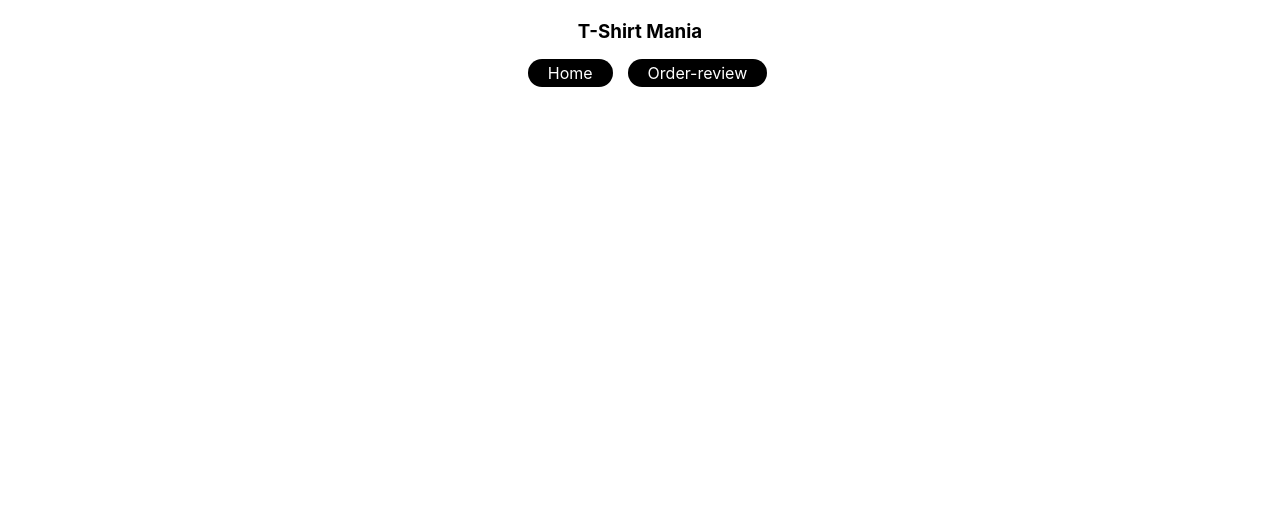
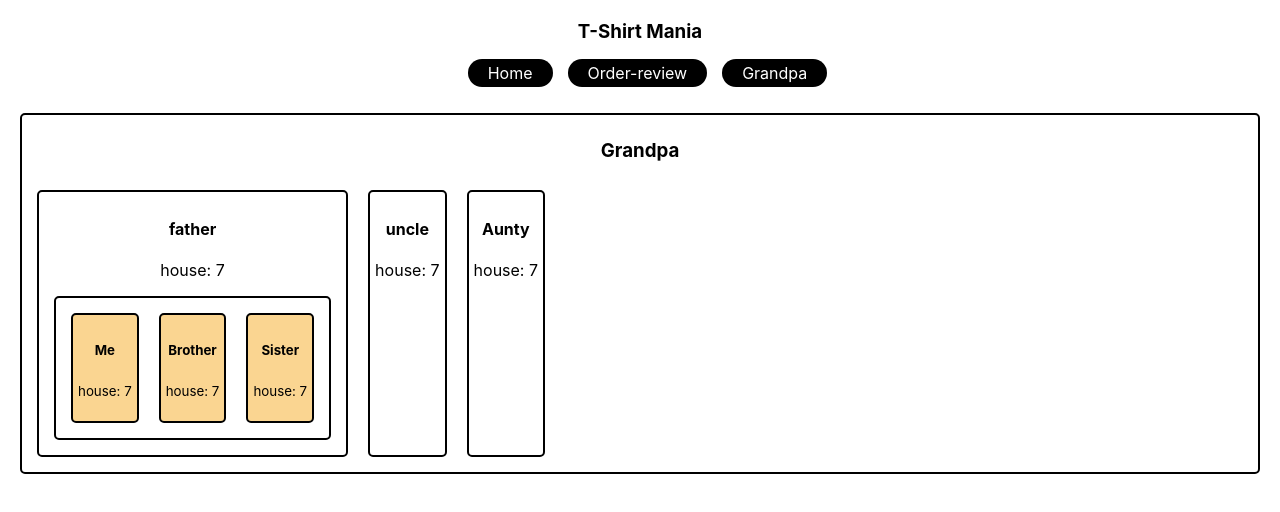
Before and after one commit to 665-stack/tshirt-mania, a React (Create React App) app: page /grandpa in a window 1280 px wide. Shown: the top 512 px of the page. Built offline with nearby package versions, Linux system fonts and the light colour scheme.

Commit message:
Grandfather Create a Family Tree and share same data

```diff
--- a/src/App.js
+++ b/src/App.js
@@ -1,6 +1,7 @@
 
 import { Route, Routes } from 'react-router-dom';
 import './App.css';
+import Grandpa from './Components/Grandpa/Grandpa';
 import Header from './Components/Header/Header';
 import Home from './Components/Home/Home'
 import OrderReview from './Components/OrderReview/OrderReview'
@@ -9,9 +10,15 @@ function App() {
   return (
     <div className="App">
       <Header></Header>
+
       <Routes>
+
         <Route path='/' element={<Home></Home>}></Route>
+
         <Route path='/order-review' element={<OrderReview></OrderReview>}></Route>
+
+        <Route path='/grandpa' element={<Grandpa></Grandpa>}></Route>
+
       </Routes >
 
     </div >
--- /dev/null
+++ b/src/Components/Aunty/Aunty.js
@@ -0,0 +1,12 @@
+import React from 'react';
+
+const Aunty = ({ house }) => {
+    return (
+        <div>
+            <h4>Aunty</h4>
+            <p>house: {house}</p>
+        </div>
+    );
+};
+
+export default Aunty;
--- /dev/null
+++ b/src/Components/Brother/Brother.js
@@ -0,0 +1,13 @@
+import React from 'react';
+
+const Brother = ({ house }) => {
+    return (
+        <div>
+            <h5>Brother</h5>
+            <p><small>house: {house}</small></p>
+
+        </div>
+    );
+};
+
+export default Brother;
--- /dev/null
+++ b/src/Components/Father/Father.css
@@ -0,0 +1,9 @@
+.fathers-children {
+    border: none;
+    display: flex;
+}
+
+.fathers-children div {
+    background-color: rgba(243, 163, 13, 0.45);
+    padding: 0px 20px;
+}
--- /dev/null
+++ b/src/Components/Father/Father.js
@@ -0,0 +1,21 @@
+import React from 'react';
+import './Father.css'
+import Brother from '../Brother/Brother';
+import Myself from '../Myself/Myself';
+import Sister from '../Sister/Sister';
+
+const Father = ({ house }) => {
+    return (
+        <div className='father'>
+            <h4>father</h4>
+            <p>house: {house}</p>
+            <div className='fathers-children'>
+                <Myself house={house}></Myself>
+                <Brother house={house}></Brother>
+                <Sister house={house}></Sister>
+            </div>
+        </div>
+    );
+};
+
+export default Father;
--- /dev/null
+++ b/src/Components/Grandpa/Grandpa.css
@@ -0,0 +1,20 @@
+.grandpa {
+
+    border: 2px solid black;
+    border-radius: 5px;
+    margin: 30px 20px 20px 20px;
+    padding: 5px;
+}
+
+
+.grandpas-children {
+    display: flex;
+
+}
+
+.grandpas-children div {
+    border: 2px solid black;
+    border-radius: 5px;
+    margin: 10px;
+    padding: 5px;
+}
--- /dev/null
+++ b/src/Components/Grandpa/Grandpa.js
@@ -0,0 +1,26 @@
+import React from 'react';
+import Aunty from '../Aunty/Aunty';
+import Father from '../Father/Father';
+import Uncle from '../Uncle/Uncle';
+import './Grandpa.css'
+
+
+
+
+const Grandpa = () => {
+    // akhane grandpa er 7 ta house ace. akhone jodi tar chelemeye der shegulo dite chai. taile props
+    const house = 7;
+    return (
+        <div className='grandpa'>
+            <h3>Grandpa</h3>
+            <div className='grandpas-children'>
+                <Father house={house}></Father>
+                <Uncle house={house}></Uncle>
+                <Aunty house={house}></Aunty>
+            </div>
+
+        </div>
+    );
+};
+
+export default Grandpa;
--- a/src/Components/Header/Header.js
+++ b/src/Components/Header/Header.js
@@ -9,6 +9,7 @@ const Header = () => {
             <nav className='navbar'>
                 <Link to='/'>Home</Link>
                 <Link to='/order-review'>Order-review</Link>
+                <Link to='/grandpa'>Grandpa</Link>
             </nav>
         </div>
     );
--- /dev/null
+++ b/src/Components/Myself/Myself.js
@@ -0,0 +1,13 @@
+import React from 'react';
+
+const Myself = ({ house }) => {
+    return (
+        <div>
+            <h5>Me</h5>
+            <p><small>house: {house}</small></p>
+
+        </div>
+    );
+};
+
+export default Myself;
--- /dev/null
+++ b/src/Components/Sister/Sister.js
@@ -0,0 +1,13 @@
+import React from 'react';
+
+const Sister = ({ house }) => {
+    return (
+        <div>
+            <h5>Sister</h5>
+            <p><small>house: {house}</small></p>
+
+        </div>
+    );
+};
+
+export default Sister;
--- a/src/Components/Tshirt/Tshirt.css
+++ b/src/Components/Tshirt/Tshirt.css
@@ -1,6 +1,7 @@
 .t-shirt {
     height: 500px;
     background-color: rgba(226, 227, 224, 0.089);
+
     color: black;
     border: 2px solid black;
     border-radius: 10px;
--- /dev/null
+++ b/src/Components/Uncle/Uncle.js
@@ -0,0 +1,12 @@
+import React from 'react';
+
+const Uncle = ({ house }) => {
+    return (
+        <div>
+            <h4>uncle</h4>
+            <p>house: {house}</p>
+        </div>
+    );
+};
+
+export default Uncle;
```
